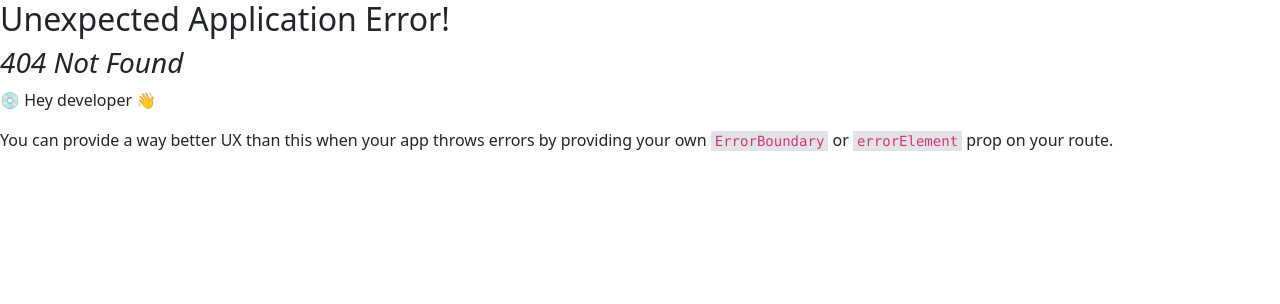
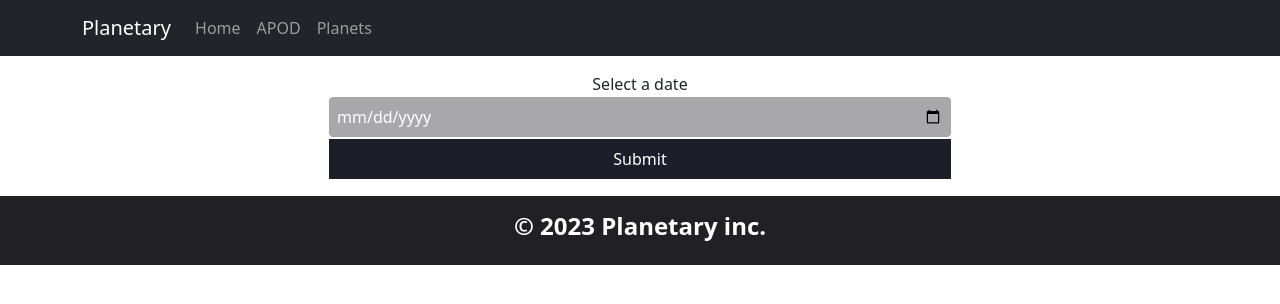
Before and after one commit to bcrisp084/Planetary, a React (Vite) app: page /apod/1 in a window 1280 px wide. Before the commit this address had no page. Shown: the top 304 px of the page. Built offline with nearby package versions, Linux system fonts and the light colour scheme.

Commit message:
added code to retrieve a dynamic apod image

```diff
--- a/src/actions/appLoader.js
+++ b/src/actions/appLoader.js
@@ -1,9 +1,12 @@
-export const appLoader = async () => {
-  const res = await fetch(
-    `https://api.nasa.gov/planetary/apod?api_key=${
-      import.meta.env.VITE_REACT_APP_NASA_API_KEY
-    }`
-  );
+export const appLoader = async ({ date }) => {
+  const apiKey = import.meta.env.VITE_REACT_APP_NASA_API_KEY;
+  let url = `https://api.nasa.gov/planetary/apod?api_key=${apiKey}`;
+
+  console.log("date-this", date);
+  if (date) {
+    url += `&date=${date}`;
+  }
+  const res = await fetch(url);
   console.log("data", res);
   return await res.json();
 };
--- a/src/index.css
+++ b/src/index.css
@@ -53,7 +53,7 @@ body {
 }
 
 .footer {
-  background-color: #070724;
+  background-color: #212125;
   color: #fff;
   padding: 1rem;
   text-align: center;
@@ -64,3 +64,65 @@ body {
   font-weight: 700;
   text-align: center;
 }
+
+.apod {
+  background-color: #262633;
+  color: #fff;
+  padding: 1rem;
+  text-align: center;
+}
+
+.apod-title {
+  font-size: 1.5rem;
+  font-weight: 700;
+  text-align: center;
+}
+
+.apod-image {
+  width: 50%;
+  height: 50%;
+  object-fit: cover;
+  border-radius: 10px;
+}
+
+.apod-info {
+  font-size: 1.2rem;
+  font-weight: 700;
+  line-height: 1.5;
+  margin-bottom: 1.5rem;
+  color: #ffffff;
+}
+
+form {
+  display: flex;
+  flex-direction: column;
+  align-items: center;
+  justify-content: center;
+  margin: 1rem;
+}
+
+input {
+  width: 50%;
+  padding: 0.5rem;
+  margin: 0.5rem;
+  border-radius: 5px;
+  border: 1px solid #fff;
+  color: #fff;
+  background-color: rgba(64, 64, 69, 0.455);
+}
+
+button {
+  width: 50%;
+  padding: 0.5rem;
+  margin: 0.5rem;
+  border-radius: 5px;
+  border: 1px solid #fff;
+  background-color: #1e1e2a;
+  color: #fff;
+  cursor: pointer;
+}
+
+button:hover {
+  background-color: #282828bd;
+  color: #ffffff;
+}
--- a/src/main.jsx
+++ b/src/main.jsx
@@ -18,6 +18,7 @@ const router = createBrowserRouter(
     <Route path="/" element={<MainLayout />}>
       <Route index element={<Home />} />
       <Route path="apod" loader={appLoader} element={<Apod />} />
+      <Route path="/apod/:date" element={<Apod />} />
     </Route>
   )
 );
--- a/src/pages/Apod.jsx
+++ b/src/pages/Apod.jsx
@@ -1,17 +1,42 @@
-import { useLoaderData } from "react-router-dom";
+import { Form, useLoaderData, useNavigate } from "react-router-dom";
+import { useState } from "react";
 import { appLoader } from "../actions/appLoader";
 
 const Apod = () => {
+  const [date, setDate] = useState(new Date().toISOString().slice(0, 10));
+  console.log("date", date);
   const data = useLoaderData();
-  console.log("data", data);
+  console.log("data-here", data);
+  const navigate = useNavigate();
+
+  const handleSubmit = (event) => {
+    event.preventDefault();
+    const formData = new FormData(event.target);
+    const selectedDate = formData.get("date");
+    appLoader({ date: selectedDate });
+
+    console.log("selectedDate", selectedDate);
+    setDate(selectedDate);
+    navigate(`/apod/?date=${selectedDate}`);
+  };
   return (
-    <div className="apod">
-      <h1>Astronomy Picture of the Day</h1>
-      <p className="apod-title">{data.title}</p>
-      <img className="apod-image" src={data.url} alt={data.title} />
-      <p className="apod-info">{data.explanation}</p>
-
-      <button onClick={appLoader}>Load APOD</button>
+    <div className="main-apod">
+      <Form method="post" action="/apod" onSubmit={handleSubmit}>
+        <label htmlFor="date">Select a date</label>
+        <input type="date" id="date" name="date" />
+        <button className="form-btn" type="submit">
+          Submit
+        </button>
+      </Form>
+      {data && data.error && <p className="error">{data.error}</p>}
+      {data && data.title && (
+        <div className="apod">
+          <h1>Astronomy Picture of the Day</h1>
+          <p className="apod-title">{data.title}</p>
+          <img className="apod-image" src={data.url} alt={data.title} />
+          <p className="apod-info">{data.explanation}</p>
+        </div>
+      )}
     </div>
   );
 };
```
